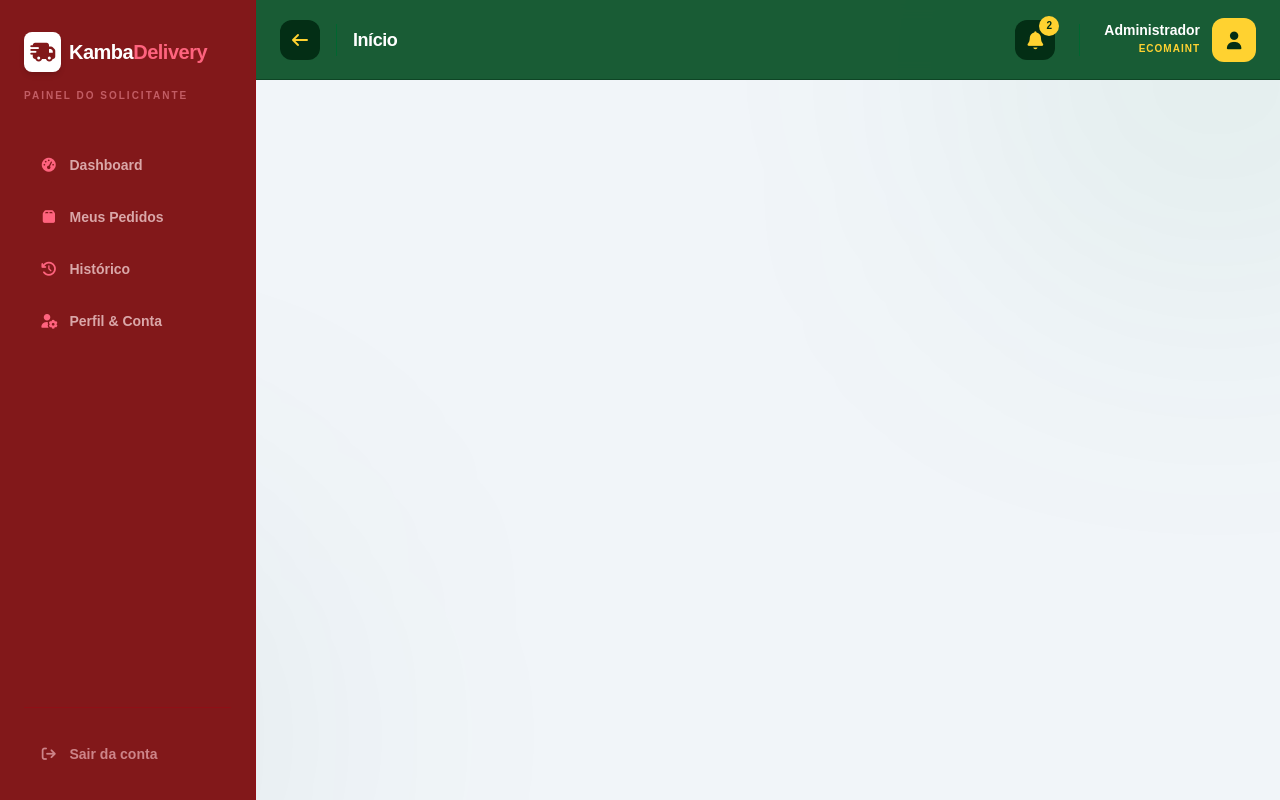
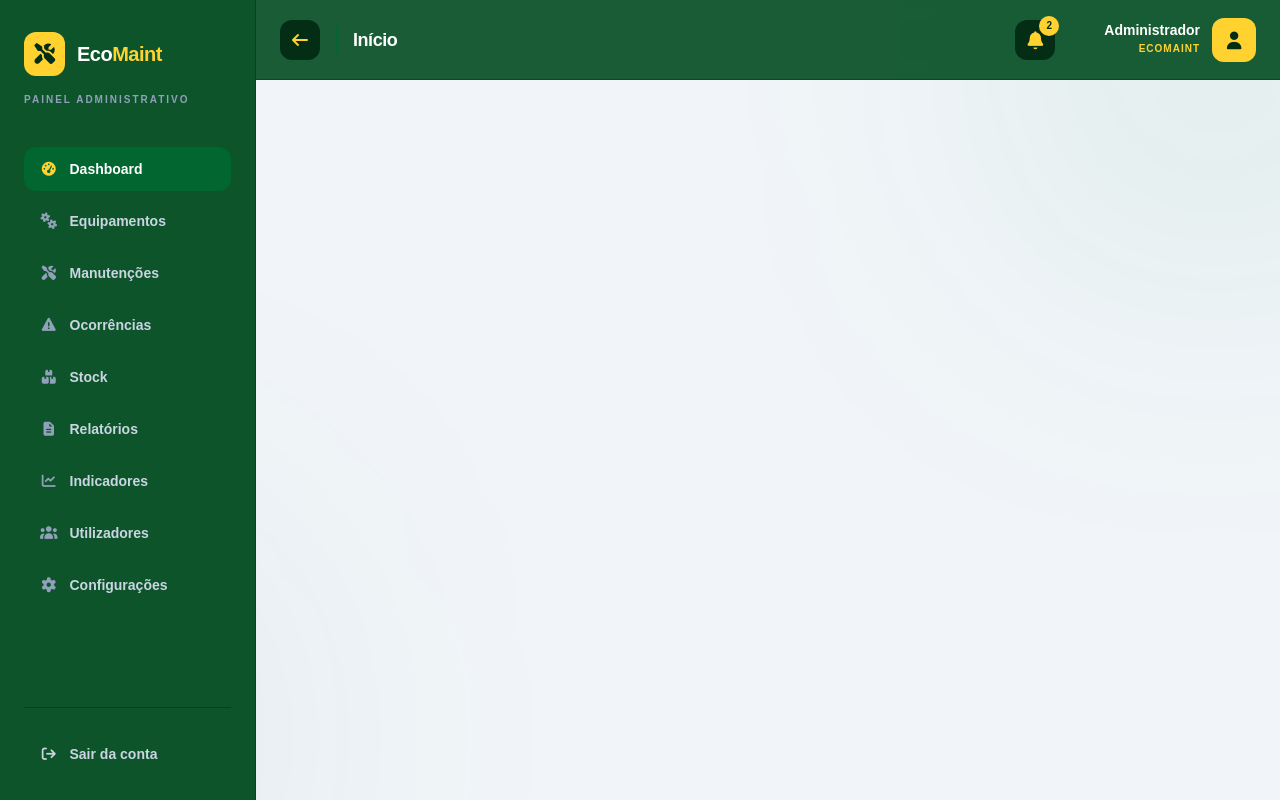
Before and after one commit to nsimba-afonso-nwayami/ecomaint, a React (Vite) app: page /dashboard/admin in a window 1280 px wide. Built offline with nearby package versions, Linux system fonts and the light colour scheme.

Commit message:
SidebarAdmin criado e feito

```diff
--- a/src/pages/admin/components/SidebarAdmin.jsx
+++ b/src/pages/admin/components/SidebarAdmin.jsx
@@ -1,92 +1,158 @@
 import { Link, useLocation } from "react-router-dom";
 
-export default function SidebarSolicitante({ sidebarOpen, setSidebarOpen }) {
+export default function SidebarAdmin({
+  sidebarOpen,
+  setSidebarOpen,
+}) {
   const location = useLocation();
 
-  // Função para verificar se a rota está ativa
   const isActive = (path) => location.pathname === path;
+
+  const menuItems = [
+    {
+      label: "Dashboard",
+      icon: "fa-gauge-high",
+      path: "/dashboard/admin",
+    },
+    {
+      label: "Equipamentos",
+      icon: "fa-gears",
+      path: "/dashboard/admin/equipamentos",
+    },
+    {
+      label: "Manutenções",
+      icon: "fa-screwdriver-wrench",
+      path: "/dashboard/admin/manutencoes",
+    },
+    {
+      label: "Ocorrências",
+      icon: "fa-triangle-exclamation",
+      path: "/dashboard/admin/ocorrencias",
+    },
+    {
+      label: "Stock",
+      icon: "fa-boxes-stacked",
+      path: "/dashboard/admin/stock",
+    },
+    {
+      label: "Relatórios",
+      icon: "fa-file-lines",
+      path: "/dashboard/admin/relatorios",
+    },
+    {
+      label: "Indicadores",
+      icon: "fa-chart-line",
+      path: "/dashboard/admin/indicadores",
+    },
+    {
+      label: "Utilizadores",
+      icon: "fa-users",
+      path: "/dashboard/admin/utilizadores",
+    },
+    {
+      label: "Configurações",
+      icon: "fa-gear",
+      path: "/dashboard/admin/configuracoes",
+    },
+  ];
 
   const linkStyle =
     "flex items-center gap-3 px-4 py-3 rounded-xl transition-all duration-300 font-bold text-sm";
 
-  const normalStyle = "text-rose-100/70 hover:text-white hover:bg-red-800/50";
-  const activeStyle = "bg-red-800 text-white shadow-lg shadow-black/10";
+  const normalStyle =
+    "text-slate-300 hover:text-white hover:bg-green-800";
+
+  const activeStyle =
+    "bg-green-800 text-white";
 
   return (
     <>
       <aside
         className={`
-          bg-red-900 border-r border-red-800/50
+          bg-green-900
+          border-r border-green-950/50
           w-64 fixed top-0 left-0 h-screen
-          transition-transform duration-300 overflow-y-auto
+          transition-transform duration-300
+          overflow-y-auto
           ${sidebarOpen ? "translate-x-0" : "-translate-x-64"}
           md:translate-x-0
           z-50 flex flex-col
           p-6
         `}
       >
-        {/* CLOSE MOBILE */}
+        {/* FECHAR MOBILE */}
         <button
-          className="md:hidden absolute top-4 right-4 text-2xl text-rose-200 hover:text-white transition"
+          className="md:hidden absolute top-4 right-4 text-2xl text-amber-300 hover:text-amber-200 transition cursor-pointer"
           onClick={() => setSidebarOpen(false)}
         >
-          <i className="fas fa-times"></i>
+          <i className="fa-solid fa-xmark"></i>
         </button>
 
         {/* LOGO */}
         <div className="mb-10 pt-2">
-          <Link to="/dashboard/solicitante" className="text-xl font-black tracking-tight flex items-center gap-2">
-            <div className="bg-white text-red-900 p-1.5 rounded-lg shadow-md">
-              <i className="fas fa-truck-fast"></i>
+          <Link
+            to="/dashboard/admin"
+            className="text-xl font-black tracking-tight flex items-center gap-3"
+          >
+            <div className="bg-amber-300 text-green-950 p-2 rounded-xl">
+              <i className="fa-solid fa-screwdriver-wrench"></i>
             </div>
+
             <span className="text-white">
-              Kamba<span className="text-rose-400">Delivery</span>
+              Eco<span className="text-amber-300">Maint</span>
             </span>
           </Link>
-          <p className="text-[10px] text-rose-300/50 mt-4 uppercase font-black tracking-[0.2em]">
-            Painel do solicitante
+
+          <p className="text-[10px] text-slate-400 mt-4 uppercase font-black tracking-[0.2em]">
+            Painel Administrativo
           </p>
         </div>
 
-        {/* NAV */}
+        {/* MENU */}
         <nav className="space-y-2 flex-1">
-          <Link
-            to="/dashboard/solicitante/"
-            className={`${linkStyle} ${isActive("/dashboard/solicitante") ? activeStyle : normalStyle}`}
-          >
-            <i className={`fas fa-gauge-high ${isActive("/dashboard/solicitante") ? "text-white" : "text-rose-400"}`}></i>
-            Dashboard
-          </Link>
+          {menuItems.map((item) => (
+            <Link
+              key={item.path}
+              to={item.path}
+              className={`${linkStyle} ${
+                isActive(item.path)
+                  ? activeStyle
+                  : normalStyle
+              }`}
+            >
+              <i
+                className={`fa-solid ${item.icon} ${
+                  isActive(item.path)
+                    ? "text-amber-300"
+                    : "text-slate-400"
+                }`}
+              ></i>
 
-          <Link
-            to="/dashboard/solicitante/pedidos"
-            className={`${linkStyle} ${isActive("/dashboard/solicitante/pedidos") ? activeStyle : normalStyle}`}
-          >
-            <i className={`fas fa-box ${isActive("/dashboard/solicitante/pedidos") ? "text-white" : "text-rose-400"}`}></i>
-            Meus Pedidos
-          </Link>
-
-          <Link
-            to="/dashboard/solicitante/historico"
-            className={`${linkStyle} ${isActive("/dashboard/solicitante/historico") ? activeStyle : normalStyle}`}
-          >
-            <i className={`fas fa-clock-rotate-left ${isActive("/dashboard/solicitante/historico") ? "text-white" : "text-rose-400"}`}></i>
-            Histórico
-          </Link>
-
-          <Link
-            to="/dashboard/solicitante/configuracoes"
-            className={`${linkStyle} ${isActive("/dashboard/solicitante/configuracoes") ? activeStyle : normalStyle}`}
-          >
-            <i className={`fas fa-user-gear ${isActive("/dashboard/solicitante/configuracoes") ? "text-white" : "text-rose-400"}`}></i>
-            Perfil & Conta
-          </Link>
+              {item.label}
+            </Link>
+          ))}
         </nav>
 
-        {/* LOGOUT (Sempre no fundo) */}
-        <div className="pt-6 border-t border-red-800/50">
-          <button className="flex items-center gap-3 cursor-pointer w-full px-4 py-3 rounded-xl text-rose-200/60 hover:text-white hover:bg-red-600 transition-all font-bold text-sm group">
-            <i className="fas fa-arrow-right-from-bracket group-hover:translate-x-1 transition-transform"></i>
+        {/* LOGOUT */}
+        <div className="pt-6 border-t border-green-950/50">
+          <button
+            className="
+              flex items-center gap-3
+              cursor-pointer
+              w-full
+              px-4 py-3
+              rounded-xl
+              text-slate-300
+              hover:text-white
+              hover:bg-green-800
+              transition-all
+              font-bold
+              text-sm
+              group
+            "
+          >
+            <i className="fa-solid fa-arrow-right-from-bracket group-hover:translate-x-1 transition-transform"></i>
+
             Sair da conta
           </button>
         </div>
@@ -95,7 +161,7 @@ export default function SidebarSolicitante({ sidebarOpen, setSidebarOpen }) {
       {/* OVERLAY MOBILE */}
       {sidebarOpen && (
         <div
-          className="fixed inset-0 bg-black/60 backdrop-blur-sm md:hidden z-40 transition-opacity"
+          className="fixed inset-0 bg-green-950/70 backdrop-blur-sm md:hidden z-40"
           onClick={() => setSidebarOpen(false)}
         />
       )}
```
